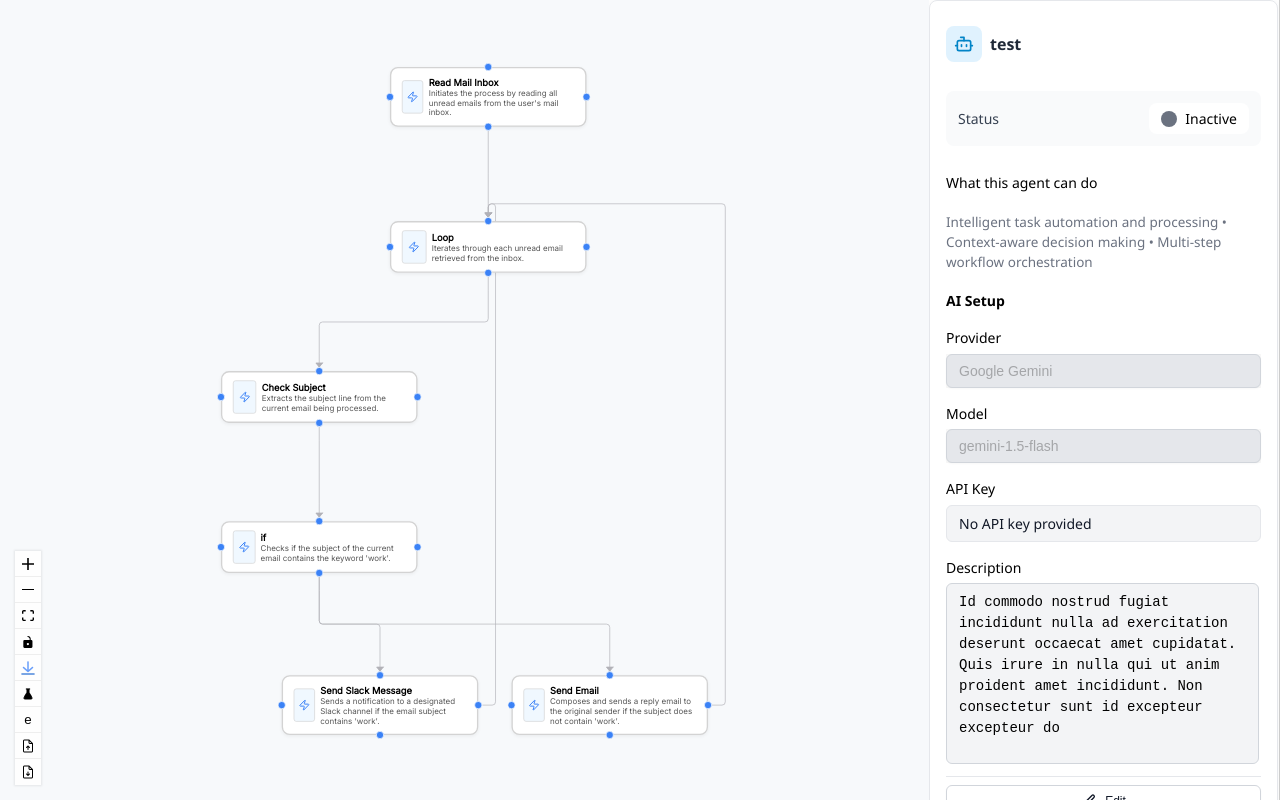
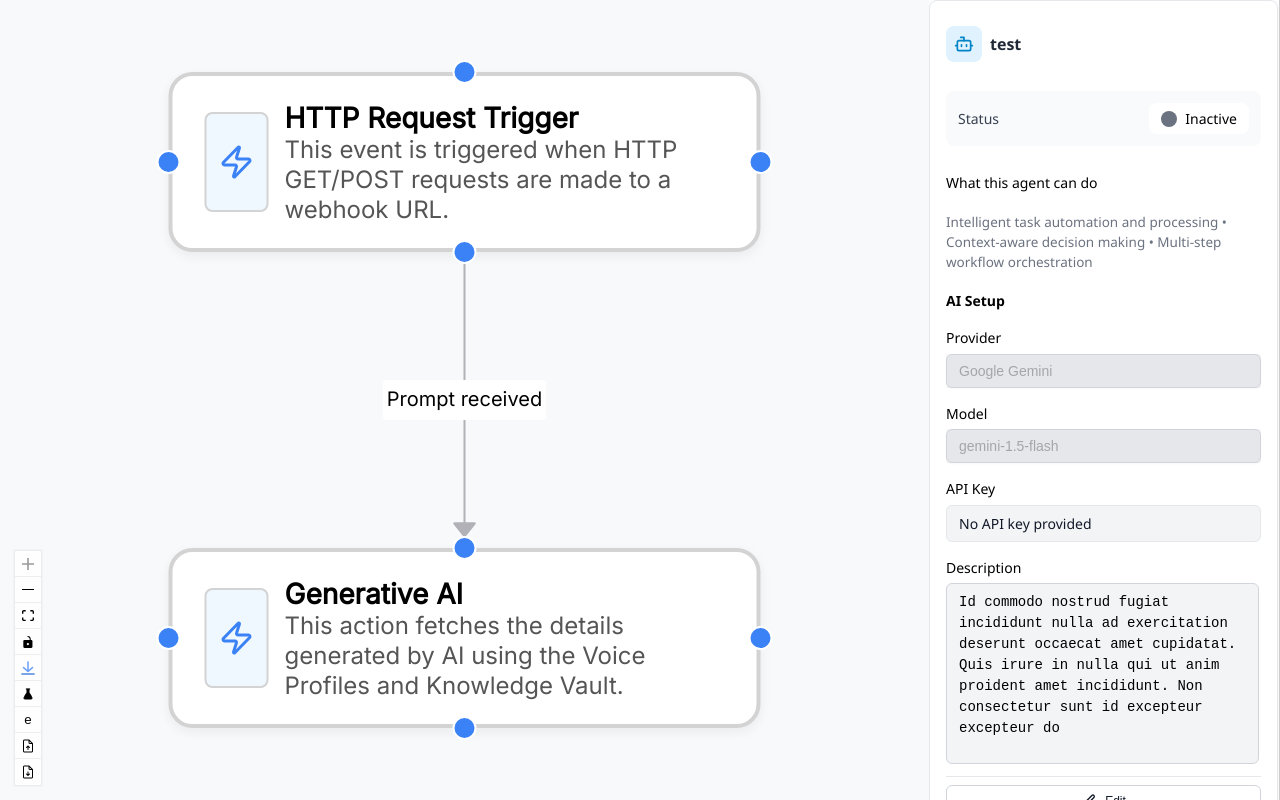
Before and after one commit to NishantGupta827/json-to-reactflow, a React (Vite) app: page / in a window 1280 px wide. Built offline with nearby package versions, Linux system fonts and the light colour scheme.

Commit message:
feat:lib issues and some other things

```diff
--- a/src/App.tsx
+++ b/src/App.tsx
@@ -1,7 +1,8 @@
+import React from "react";
 import { flowWrapper, type BasicFlowProps } from "./components/BasicFlow";
 import '@fontsource/inter/400.css'
 import './index.css'
 
-export const App = (props: BasicFlowProps) => {
-  return <>{flowWrapper(props)}</>;
+export const App: React.FC<BasicFlowProps> = (props: BasicFlowProps) => {
+  return flowWrapper(props);
 };
--- a/src/components/BasicFlow.tsx
+++ b/src/components/BasicFlow.tsx
@@ -39,12 +39,12 @@ import { Default } from "./rightSidebar/agent";
 import { AgentConfig } from "@/types/agent";
 import NodeContent from "./rightSidebar/node";
 import { SideBarHeader } from "./rightSidebar/header";
-import { ServiceStep } from "@/types/service";
 import { useFlowJson } from "@/hooks/useFlowJson";
-import { ServiceToFlow } from "@/utils/ServiceToFlow";
+// import { ServiceToFlow } from "@/utils/ServiceToFlow";
+import { FlowJson } from "@/types/flowJson";
 
 export interface BasicFlowProps {
-  serviceJson: ServiceStep[];
+  serviceJson: FlowJson;
   agentJson: AgentConfig;
   nodeOptions: NodeOptionsJson;
 }
@@ -121,12 +121,12 @@ const BasicFlow: React.FC<BasicFlowProps> = ({
     });
   };
 
-  const flowJson = ServiceToFlow(serviceJson);
+  // const flowJson = serviceJson
   // useEffect(() => {
   //   console.log("flowJson", JSON.stringify(flowJson));
   // }, [flowJson]);
 
-  const normalizedNodes: Node[] = flowJson.nodes.map((ele) => ({
+  const normalizedNodes: Node[] = serviceJson.nodes.map((ele) => ({
     ...ele,
     type: ele.type ?? "custom",
     position: ele.position ?? { x: 0, y: 0 },
@@ -136,7 +136,7 @@ const BasicFlow: React.FC<BasicFlowProps> = ({
     },
   }));
 
-  const normalizedEdges: Edge[] = flowJson.edges.map((ele) => ({
+  const normalizedEdges: Edge[] = serviceJson.edges.map((ele) => ({
     ...ele,
     type: "smoothstep",
     markerEnd: {
@@ -308,7 +308,7 @@ const BasicFlow: React.FC<BasicFlowProps> = ({
   }
 
   return (
-    <div style={{ width: "100%", height: "100vh", display: "flex" }}>
+    <div style={{ width: "100%", height: "100%", display: "flex" }}>
       <div style={{ flex: 1 }} ref={reactFlowWrapper}>
         <ReactFlow
           nodes={nodes}
@@ -506,6 +506,7 @@ export const flowWrapper: React.FC<BasicFlowProps> = ({
   nodeOptions,
 }) => {
   return (
+    <div>
       <ReactFlowProvider>
         <BasicFlow
           serviceJson={serviceJson}
@@ -513,5 +514,6 @@ export const flowWrapper: React.FC<BasicFlowProps> = ({
           nodeOptions={nodeOptions}
         />
       </ReactFlowProvider>
+    </div>
   );
 };
--- a/src/components/rightSidebar/RightSidebar.css
+++ b/src/components/rightSidebar/RightSidebar.css
@@ -1,5 +1,4 @@
 .right-sidebar {
-  height: 100%;
   overflow-y: auto;
   max-width: 24rem;
   width: 90%;
--- a/src/index.ts
+++ b/src/index.ts
@@ -6,6 +6,7 @@ import "./components/rightSidebar/RightSidebar.css";
 
 export { App as JsonToReactflow } from "./App";
 export type { BasicFlowProps } from "./components/BasicFlow";
-export type ServiceSteps = import("@/types/service").ServiceStep[];
+// export type ServiceSteps = import("@/types/service").ServiceStep[];
+export type { FlowJson } from "@/types/flowJson";
 export type { NodeOptionsJson } from "./components/BasicFlow";
 export type { AgentConfig } from "@/types/agent";
--- a/src/main.tsx
+++ b/src/main.tsx
@@ -6,10 +6,10 @@ import { App } from "./App.tsx";
 import { BasicFlowProps } from "./components/BasicFlow.tsx";
 import { agentJson } from "./testJson/AgentJson.ts";
 import { nodeOptionsJson } from "./testJson/NodeOptions.ts";
-import { ServiceJson } from "./testJson/ServiceJson.ts";
+import { updatdServiceJson } from "./testJson/ServiceJson.ts";
 
 const props: BasicFlowProps = {
-  serviceJson: ServiceJson,
+  serviceJson: updatdServiceJson,
   agentJson: agentJson,
   nodeOptions: nodeOptionsJson,
 };
--- a/src/testJson/ServiceJson.ts
+++ b/src/testJson/ServiceJson.ts
@@ -1,57 +1,114 @@
 import { ServiceStep } from "@/types/service";
+import { FlowJson } from "@/types/flowJson";
 
 export const ServiceJson: ServiceStep[] = [
   {
-    id: "step1_read_inbox",
-    tool: "Read Mail Inbox",
-    action: "Read all unread emails from the inbox.",
+    id: "trigger_http_request",
+    type: "trigger",
+    target_id: [
+      {
+        id: "if_query_param_present",
+      },
+    ],
+    step_no: 1,
+    title: "HTTP Request Trigger",
     description:
-      "Initiates the process by reading all unread emails from the user's mail inbox.",
-    target_id: ["step2_loop_emails"],
-    step_no: 1,
+      "This event is triggered when HTTP GET/POST  requests are made to a webhook URL.",
   },
   {
-    id: "step2_loop_emails",
-    tool: "Loop",
-    condition: "For each unread email",
-    description: "Iterates through each unread email retrieved from the inbox.",
-    target_id: ["step3_check_subject"],
+    id: "if_query_param_present",
+    type: "if",
+    target_id: [
+      {
+        id: "ability_send_email",
+        label: "If query parameter is present",
+      },
+      {
+        id: "ability_send_sms",
+        label: "If query parameter is NOT present",
+      },
+    ],
     step_no: 2,
+    condition: "Query parameter is present in HTTP request body/params",
+    title: "Check for Query Parameter",
+    description:
+      "Checks if a specific query parameter is present in the incoming HTTP request.",
   },
   {
-    id: "step3_check_subject",
-    tool: "Check Subject",
-    action: "Extract the subject of the current email.",
-    description:
-      "Extracts the subject line from the current email being processed.",
-    target_id: ["step4_if_condition"],
+    id: "ability_send_email",
+    type: "ability",
+    target_id: [
+      {
+        id: "ability_send_sms",
+      },
+    ],
     step_no: 3,
+    title: "Send Email",
+    description: "This action sends an email from a SendGrid account.",
   },
   {
-    id: "step4_if_condition",
-    tool: "if",
-    condition: "Subject contains 'work'",
-    description:
-      "Checks if the subject of the current email contains the keyword 'work'.",
-    target_id: ["step5_send_slack", "step6_send_mail_back"],
+    id: "ability_send_sms",
+    type: "ability",
+    target_id: [],
     step_no: 4,
-  },
-  {
-    id: "step5_send_slack",
-    tool: "Send Slack Message",
-    action: "Send a Slack message to a specific channel about the email.",
-    description:
-      "Sends a notification to a designated Slack channel if the email subject contains 'work'.",
-    target_id: ["step2_loop_emails"],
-    step_no: 5,
-  },
-  {
-    id: "step6_send_mail_back",
-    tool: "Send Email",
-    action: "Send an email back to the original sender.",
-    description:
-      "Composes and sends a reply email to the original sender if the subject does not contain 'work'.",
-    target_id: ["step2_loop_emails"],
-    step_no: 5,
+    title: "Send SMS",
+    description: "This action sends an SMS using the Twilio account.",
   },
 ];
+
+export const updatdServiceJson: FlowJson = {
+  nodes: [
+    {
+      id: "trigger_http_request_1",
+      position: {
+        x: 0,
+        y: 0,
+      },
+      data: {
+        title: "HTTP Request Trigger",
+        description:
+          "This event is triggered when HTTP GET/POST requests are made to a webhook URL.",
+        inputs: [
+          {
+            title: "Condition",
+            type: "div",
+          },
+        ],
+        icon: "zap",
+        isIsland: false,
+      },
+      type: "custom",
+    },
+    {
+      id: "ability_generative_ai_2",
+      position: {
+        x: 0,
+        y: 0,
+      },
+      data: {
+        title: "Generative AI",
+        description:
+          "This action fetches the details generated by AI using the Voice Profiles and Knowledge Vault.",
+        inputs: [
+          {
+            title: "Condition",
+            type: "div",
+          },
+        ],
+        icon: "zap",
+        isIsland: false,
+      },
+      type: "custom",
+    },
+  ],
+  edges: [
+    {
+      id: "e1",
+      source: "trigger_http_request_1",
+      sourceHandle: "trigger_http_request_1-bottom",
+      target: "ability_generative_ai_2",
+      targetHandle: "ability_generative_ai_2-top",
+      label: "Prompt received",
+    },
+  ],
+};
--- a/src/types/service.ts
+++ b/src/types/service.ts
@@ -1,7 +1,8 @@
 export type ServiceStep = {
   id: string; //unique id for each step
-  tool: string; //ability or conditional statement use
-  target_id?: string[]; //id of the next step. For the final step, if they don't have a target, don't provide this field
+  type: "ability" | "if" | "loop" | "trigger"; //type of the step
+  title: string; //title of the step
+  target_id: { id: string; label?: string }[]; //array of objects with id and optional label for the next steps. For the final step, if they don't have a target, don't provide this field
   step_no: number; //the level of the node in this workflow tree.
   condition?: string; // if conditional mention the condition
   action?: string; // if ability mention the action taken by the ability
--- a/src/utils/ServiceToFlow.ts
+++ b/src/utils/ServiceToFlow.ts
@@ -1,12 +1,12 @@
 import { NodeSideBarData } from "@/components/rightSidebar/node";
 import { FlowJson } from "@/types/flowJson";
 import { ServiceStep } from "@/types/service";
-import { Edge, type Node } from "@xyflow/react";
+import { type Edge, type Node } from "@xyflow/react";
 
 export function ServiceToFlow(data: ServiceStep[]): FlowJson {
   console.log(data);
   const nodes: Node[] = [];
-  const arr: (string | undefined)[][] = [];
+  const arr: { source: string; target: string; label?: string }[] = [];
   const stepMap = new Map<string, number>();
 
   data.forEach((ele) => {
@@ -27,7 +27,13 @@ export function ServiceToFlow(data: ServiceStep[]): FlowJson {
     }
 
     stepMap.set(ele.id, ele.step_no);
-    ele.target_id?.forEach((e) => arr.push([ele.id, e]));
+    ele.target_id.forEach((target) =>
+      arr.push({
+        source: ele.id,
+        target: target.id,
+        label: target.label,
+      })
+    );
 
     const temp: Node = {
       id: ele.id,
@@ -36,7 +42,7 @@ export function ServiceToFlow(data: ServiceStep[]): FlowJson {
         y: 0,
       },
       data: {
-        title: ele.tool == "ability" ? ele.action : ele.tool,
+        title: ele.title,
         description: ele.description,
         inputs: inputs,
         icon: "zap",
@@ -51,14 +57,14 @@ export function ServiceToFlow(data: ServiceStep[]): FlowJson {
   let count = 1;
   const HandleMap = new Map<string, string[]>();
   arr.forEach((ele) => {
-    if (!ele[1] && !ele[0]) {
+    if (!ele.target && !ele.source) {
       return;
     }
 
-    const sourceStep = stepMap.get(ele[0] as string);
-    const targetStep = stepMap.get(ele[1] as string);
+    const sourceStep = stepMap.get(ele.source);
+    const targetStep = stepMap.get(ele.target);
 
-    const LR1 = HandleMap.get(ele[0] as string)?.includes("right")
+    const LR1 = HandleMap.get(ele.source)?.includes("right")
       ? "left"
       : "right";
 
@@ -68,16 +74,17 @@ export function ServiceToFlow(data: ServiceStep[]): FlowJson {
 
     const temp = {
       id: `e${count}`,
-      source: ele[0] as string,
-      sourceHandle: `${ele[0]}-${pos1}`,
-      target: ele[1] as string,
-      targetHandle: `${ele[1]}-${pos2}`,
+      source: ele.source,
+      sourceHandle: `${ele.source}-${pos1}`,
+      target: ele.target,
+      targetHandle: `${ele.target}-${pos2}`,
+      label: ele.label,
     };
     count += 1;
 
-    const check = HandleMap.get(ele[0] as string);
-    HandleMap.set(ele[0] as string, check ? [...check, pos1] : [pos1]);
-    HandleMap.set(ele[1] as string, check ? [...check, pos2] : [pos2]);
+    const check = HandleMap.get(ele.source);
+    HandleMap.set(ele.source, check ? [...check, pos1] : [pos1]);
+    HandleMap.set(ele.target, check ? [...check, pos2] : [pos2]);
 
     edges.push(temp);
   });
--- a/vite.config.js
+++ b/vite.config.js
@@ -4,6 +4,10 @@ import react from "@vitejs/plugin-react";
 import dts from "vite-plugin-dts";
 import cssInjectedByJsPlugin from "vite-plugin-css-injected-by-js";
 import { viteStaticCopy } from "vite-plugin-static-copy";
+import { readFileSync } from 'fs';
+// Read package.json to get peer dependencies
+const packageJson = JSON.parse(readFileSync('./package.json', 'utf-8'));
+const peerDeps = Object.keys(packageJson.peerDependencies || {});
 export default defineConfig({
     build: {
         // Specifies that the output of the build will be a library.
@@ -17,12 +21,13 @@ export default defineConfig({
             fileName: (format) => `index.${format}.js`,
         },
         rollupOptions: {
-            external: ["react", "react-dom", "@xyflow/react"],
+            external: peerDeps,
             output: {
                 globals: {
                     react: "React",
                     "react-dom": "ReactDOM",
                     "@xyflow/react": "ReactFlow",
+                    "lucide-react": "LucideReact",
                 },
             },
         },
--- a/vite.config.ts
+++ b/vite.config.ts
@@ -4,6 +4,11 @@ import react from "@vitejs/plugin-react";
 import dts from "vite-plugin-dts";
 import cssInjectedByJsPlugin from "vite-plugin-css-injected-by-js";
 import { viteStaticCopy } from "vite-plugin-static-copy";
+import { readFileSync } from 'fs';
+
+// Read package.json to get peer dependencies
+const packageJson = JSON.parse(readFileSync('./package.json', 'utf-8'));
+const peerDeps = Object.keys(packageJson.peerDependencies || {});
 
 export default defineConfig({
   build: {
@@ -18,12 +23,13 @@ export default defineConfig({
       fileName: (format) => `index.${format}.js`,
     },
     rollupOptions: {
-      external: ["react", "react-dom", "@xyflow/react"],
+      external: peerDeps,
       output: {
         globals: {
           react: "React",
           "react-dom": "ReactDOM",
           "@xyflow/react": "ReactFlow",
+          "lucide-react": "LucideReact",
         },
       },
     },
```
Also changed, not shown: package.json (+11 -7 lines). Lines whose indentation alone changed are shown as unchanged.
